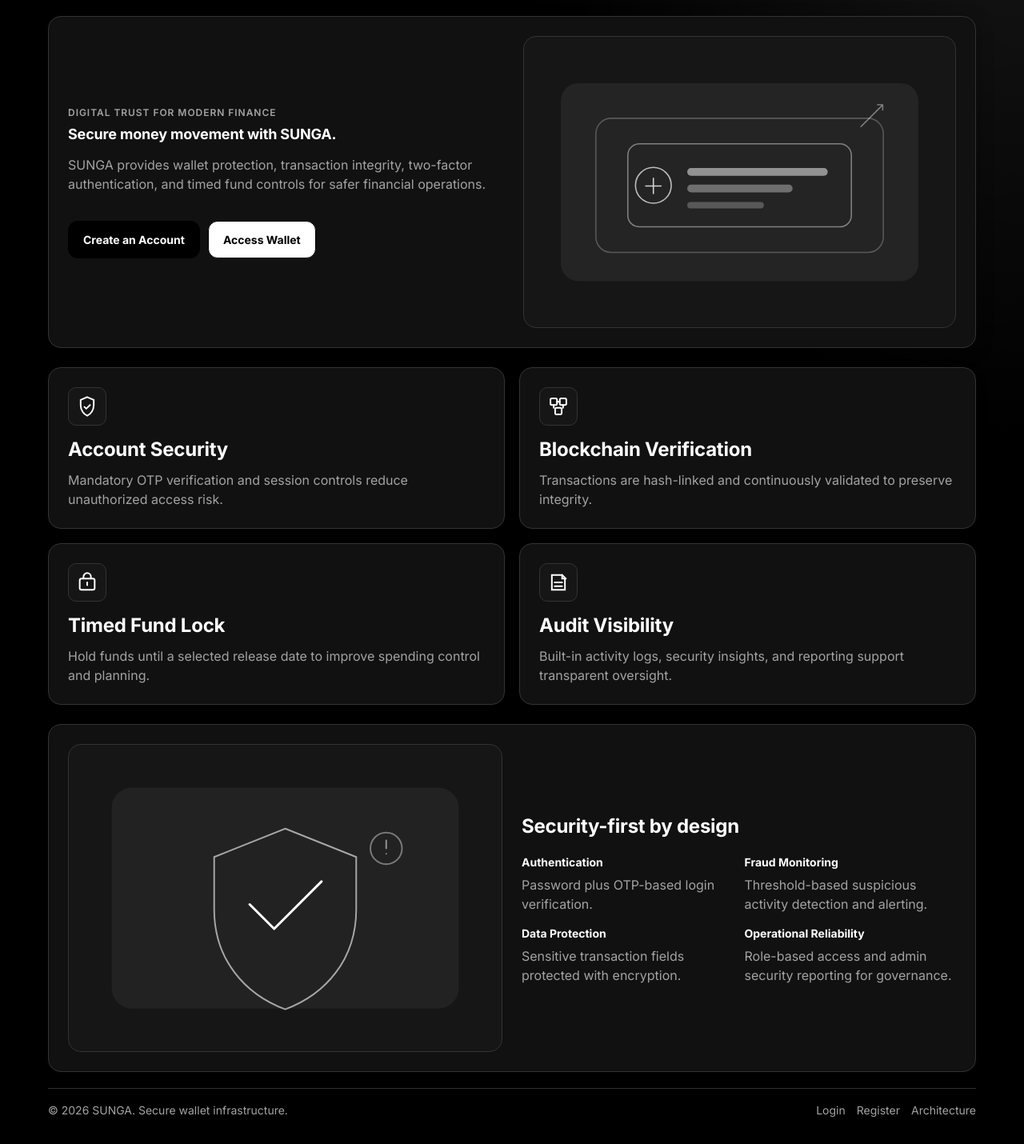
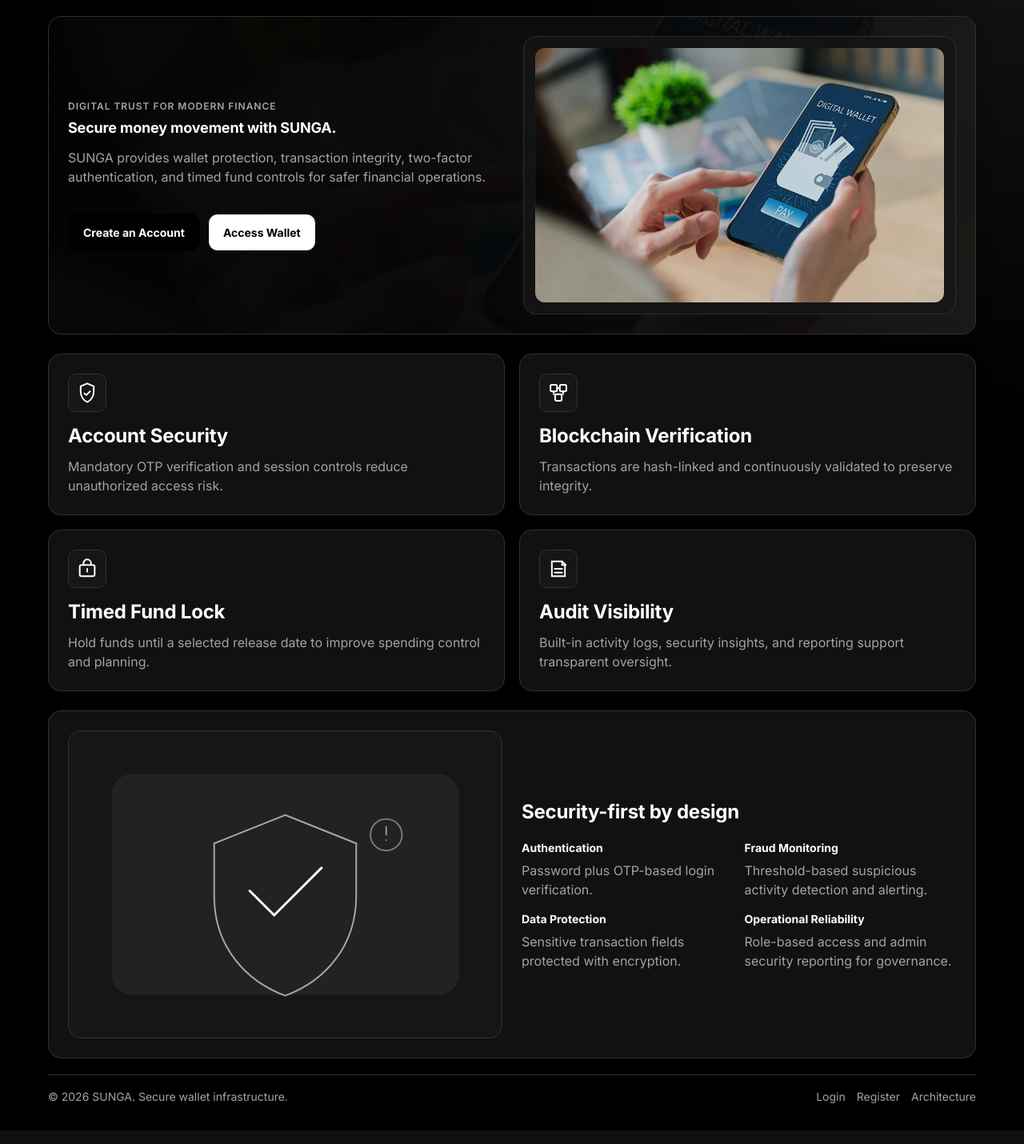
Before and after one commit to The-vedax123/SUNGA-, a Flask app: page / in a window 1280 px wide. Shown: the part 87-1517 px from the top of the page at 80% size. Run offline with Flask 3, Linux system fonts and the light colour scheme; parts of the project's set-up code (start-up, migrations or seed data) failed here and were passed over; some libraries are stand-ins or nearby versions.

Commit message:
Add landing wallet artwork with subtle hero background treatment.
This replaces the placeholder graphic with the provided wallet image and applies a low-visibility overlay style so the text stays readable while improving visual branding.

Made-with: Cursor

```diff
--- a/static/style.css
+++ b/static/style.css
@@ -821,6 +821,40 @@ textarea:focus-visible {
 
 .landing-hero {
     padding: 24px;
+    position: relative;
+    overflow: hidden;
+}
+
+.landing-hero--with-bg::before {
+    content: "";
+    position: absolute;
+    inset: 0;
+    background-image: url("/static/landing-wallet.png");
+    background-size: cover;
+    background-position: center;
+    opacity: 0.12;
+    pointer-events: none;
+}
+
+.landing-hero--with-bg::after {
+    content: "";
+    position: absolute;
+    inset: 0;
+    background: linear-gradient(90deg, rgba(0, 0, 0, 0.76) 25%, rgba(0, 0, 0, 0.38) 100%);
+    pointer-events: none;
+}
+
+body.light .landing-hero--with-bg::after {
+    background: linear-gradient(90deg, rgba(255, 255, 255, 0.82) 20%, rgba(255, 255, 255, 0.55) 100%);
+}
+
+.landing-hero--with-bg .landing-hero-grid {
+    position: relative;
+    z-index: 1;
+}
+
+.landing-hero-image--foreground {
+    opacity: 0.85;
 }
 
 .landing-hero-grid {
@@ -848,6 +882,14 @@ textarea:focus-visible {
     max-width: 100%;
     display: block;
     color: var(--text-color);
+}
+
+.landing-hero-image img {
+    width: 100%;
+    max-width: 100%;
+    height: auto;
+    display: block;
+    border-radius: 12px;
 }
 
 .landing-eyebrow {
--- a/templates/landing.html
+++ b/templates/landing.html
@@ -21,7 +21,7 @@
     </header>
 
     <main class="landing-main">
-        <section class="landing-hero card">
+        <section class="landing-hero card landing-hero--with-bg">
             <div class="landing-hero-grid">
                 <div class="landing-hero-content">
                     <p class="landing-eyebrow">Digital Trust for Modern Finance</p>
@@ -35,18 +35,8 @@
                         <a class="btn-inline landing-btn-secondary" href="{{ url_for('login') }}">Access Wallet</a>
                     </div>
                 </div>
-                <div class="landing-hero-image" aria-hidden="true">
-                    <svg viewBox="0 0 640 420" role="img">
-                        <rect x="40" y="55" width="560" height="310" rx="28" fill="currentColor" opacity="0.06"></rect>
-                        <rect x="95" y="110" width="450" height="210" rx="24" fill="none" stroke="currentColor" opacity="0.24" stroke-width="2"></rect>
-                        <rect x="145" y="150" width="350" height="130" rx="18" fill="none" stroke="currentColor" opacity="0.42" stroke-width="2"></rect>
-                        <circle cx="185" cy="215" r="28" fill="none" stroke="currentColor" opacity="0.7" stroke-width="2"></circle>
-                        <path d="M173 216h24m-12-12v24" stroke="currentColor" opacity="0.8" stroke-width="2" stroke-linecap="round"></path>
-                        <rect x="238" y="188" width="220" height="12" rx="6" fill="currentColor" opacity="0.5"></rect>
-                        <rect x="238" y="214" width="165" height="12" rx="6" fill="currentColor" opacity="0.34"></rect>
-                        <rect x="238" y="241" width="120" height="10" rx="5" fill="currentColor" opacity="0.24"></rect>
-                        <path d="M510 123l34-34m-8 0h8v8" stroke="currentColor" opacity="0.42" stroke-width="2" stroke-linecap="round" stroke-linejoin="round"></path>
-                    </svg>
+                <div class="landing-hero-image landing-hero-image--foreground">
+                    <img src="{{ url_for('static', filename='landing-wallet.png') }}" alt="Digital wallet payment preview">
                 </div>
             </div>
         </section>
```
Also changed, not shown: static/landing-wallet.png (added).
